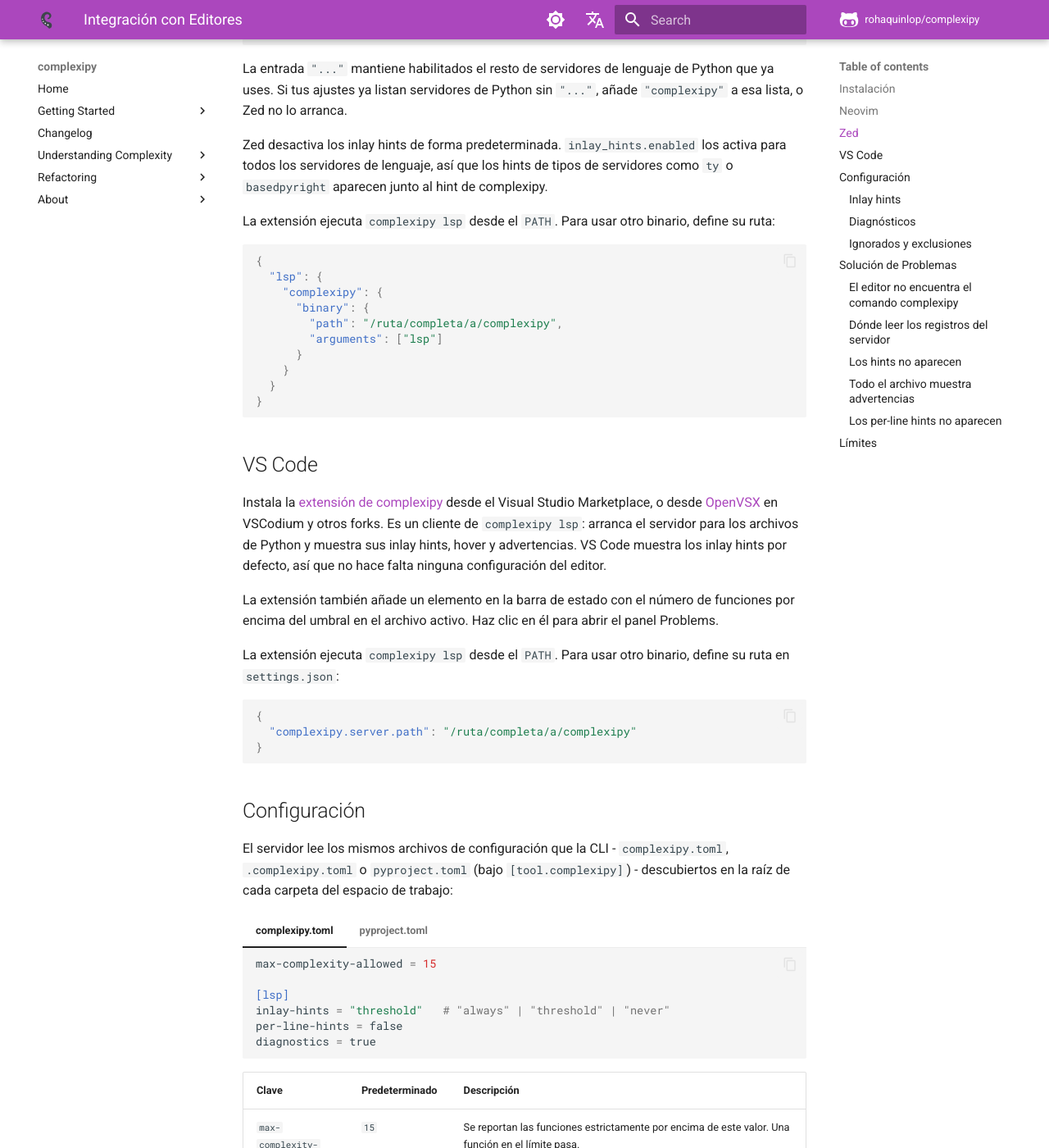
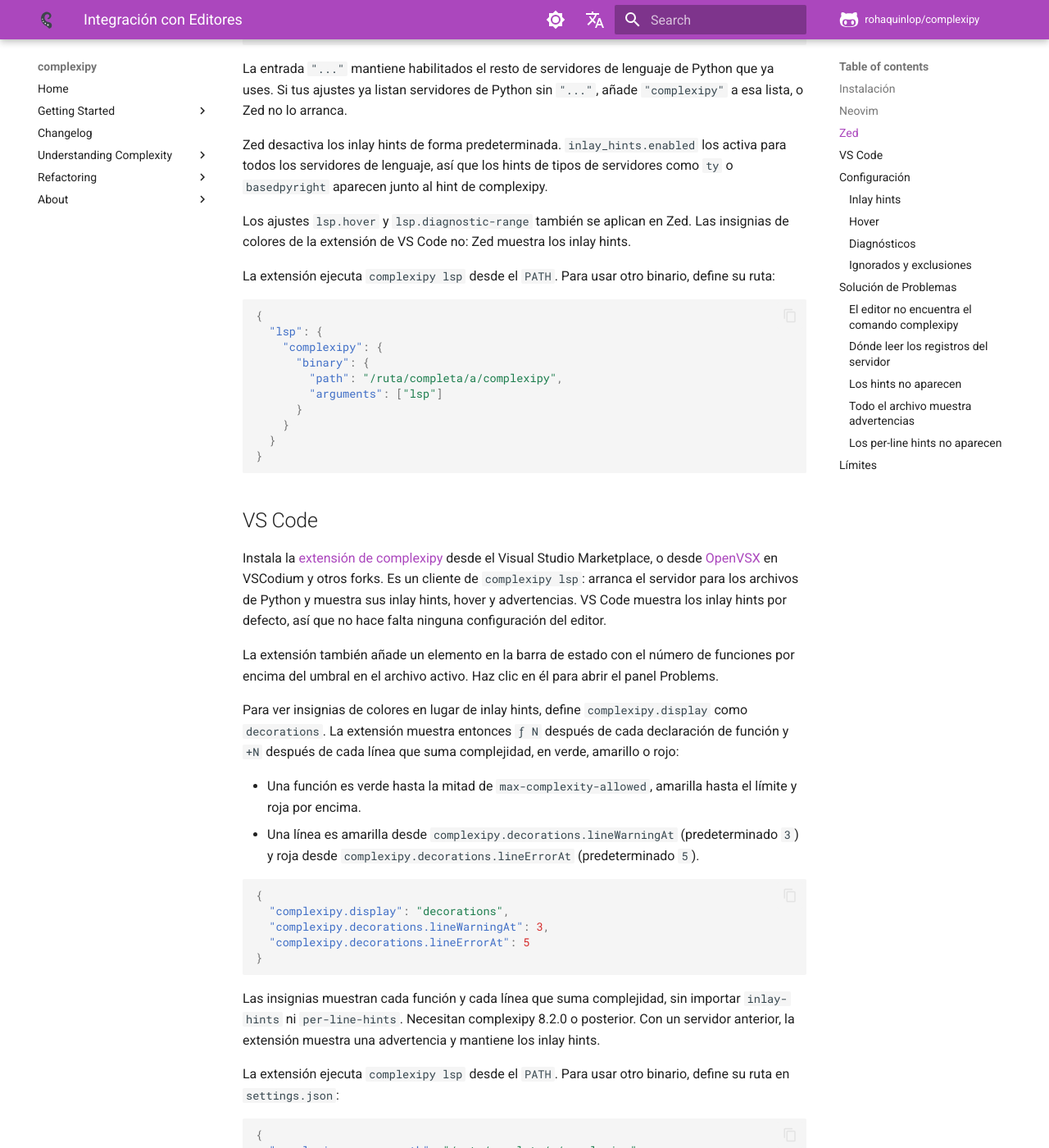
Before and after one commit to rohaquinlop/complexipy, an MkDocs documentation site: the page built from docs/es/editors.md, in a window 1280 px wide and 1400 px high, scrolled down 2061 px. Shown: the whole window at 82% size. Built offline with MkDocs 1.6.1 and Material for MkDocs 9.7.7, drawn with Linux system fonts in a browser that asks for light colours; comment, search, counter and statistics services are not loaded; some of the changed text lies outside the part shown.

Commit message:
docs(editors): document hover, diagnostic-range, and colored badges

````diff
--- a/docs/es/editors.md
+++ b/docs/es/editors.md
@@ -11,13 +11,13 @@
 
 - **Inlay hints** - la complejidad cognitiva de una función, mostrada al final
   de su línea `def` como `cognitive: 18`.
-- **Hover** - al pasar el cursor por cualquier punto dentro de una función se
+- **Hover** - al pasar el cursor por las líneas `def` de una función se
   muestra su nombre, su complejidad cognitiva, si supera el umbral permitido y
   el título de la principal sugerencia de refactorización cuando existe.
 - **Diagnósticos** - una advertencia por cada función que supere
   `max-complexity-allowed`, con el mensaje
-  `cognitive complexity 18 exceeds the allowed 15` en un rango que cubre toda
-  la función.
+  `cognitive complexity 18 exceeds the allowed 15` sobre el nombre de la
+  función.
 
 Los resultados se actualizan mientras escribes. El servidor usa sincronización
 completa del documento y analiza solo los documentos que tienes abiertos, así
@@ -103,6 +103,10 @@
 activa para todos los servidores de lenguaje, así que los hints de tipos de
 servidores como `ty` o `basedpyright` aparecen junto al hint de complexipy.
 
+Los ajustes `lsp.hover` y `lsp.diagnostic-range` también se aplican en Zed.
+Las insignias de colores de la extensión de VS Code no: Zed muestra los inlay
+hints.
+
 La extensión ejecuta `complexipy lsp` desde el `PATH`. Para usar otro binario,
 define su ruta:
 
@@ -134,6 +138,30 @@
 funciones por encima del umbral en el archivo activo. Haz clic en él para abrir
 el panel Problems.
 
+Para ver insignias de colores en lugar de inlay hints, define
+`complexipy.display` como `decorations`. La extensión muestra entonces `ƒ N`
+después de cada declaración de función y `+N` después de cada línea que suma
+complejidad, en verde, amarillo o rojo:
+
+- Una función es verde hasta la mitad de `max-complexity-allowed`, amarilla
+  hasta el límite y roja por encima.
+- Una línea es amarilla desde `complexipy.decorations.lineWarningAt`
+  (predeterminado `3`) y roja desde `complexipy.decorations.lineErrorAt`
+  (predeterminado `5`).
+
+```json
+{
+  "complexipy.display": "decorations",
+  "complexipy.decorations.lineWarningAt": 3,
+  "complexipy.decorations.lineErrorAt": 5
+}
+```
+
+Las insignias muestran cada función y cada línea que suma complejidad, sin
+importar `inlay-hints` ni `per-line-hints`. Necesitan complexipy 8.2.0 o
+posterior. Con un servidor anterior, la extensión muestra una advertencia y
+mantiene los inlay hints.
+
 La extensión ejecuta `complexipy lsp` desde el `PATH`. Para usar otro binario,
 define su ruta en `settings.json`:
 
@@ -158,6 +186,8 @@
     inlay-hints = "threshold"   # "always" | "threshold" | "never"
     per-line-hints = false
     diagnostics = true
+    diagnostic-range = "name"   # "name" | "function"
+    hover = "signature"         # "signature" | "function" | "never"
     ```
 
 === "pyproject.toml"
@@ -170,6 +200,8 @@
     inlay-hints = "threshold"   # "always" | "threshold" | "never"
     per-line-hints = false
     diagnostics = true
+    diagnostic-range = "name"   # "name" | "function"
+    hover = "signature"         # "signature" | "function" | "never"
     ```
 
 | Clave | Predeterminado | Descripción |
@@ -180,6 +212,8 @@
 | `lsp.inlay-hints` | `"threshold"` | Cuándo mostrar el hint por función: `"threshold"`, `"always"` o `"never"`. |
 | `lsp.per-line-hints` | `false` | Muestra además un hint `+N` en cada línea con un incremento de complejidad distinto de cero. |
 | `lsp.diagnostics` | `true` | Publica advertencias para las funciones por encima de `max-complexity-allowed`. |
+| `lsp.diagnostic-range` | `"name"` | Qué subraya la advertencia: `"name"` el nombre de la función, o `"function"` toda la función. |
+| `lsp.hover` | `"signature"` | Dónde responde el hover: `"signature"` en las líneas `def`, `"function"` en cualquier línea de la función, o `"never"`. |
 
 El servidor ignora el resto de claves del mismo archivo: `paths`, `quiet`,
 `failed`, `sort`, `color`, `output`, `output-format`, `cache-dir`,
@@ -223,12 +257,24 @@
 El servidor reporta las mismas funciones que reporta `complexipy <path>`:
 funciones de nivel superior, más los métodos de las clases. Una función
 anidada dentro de otra se pliega en su función padre, así que no tiene un hint
-propio. Por eso, al pasar el cursor dentro de una función anidada se muestra su
-función padre.
+propio. Por eso, con `hover = "function"`, al pasar el cursor dentro de una
+función anidada se muestra su función padre.
+
+### Hover
+
+- `hover = "signature"` (el predeterminado) responde solo en las líneas de la
+  declaración: desde la línea `def` hasta la línea que cierra la firma. Al
+  pasar el cursor por una llamada en el cuerpo, el hover propio del editor no
+  se ve afectado.
+- `hover = "function"` responde en cualquier línea de la función.
+- `hover = "never"` desactiva el hover.
 
 ### Diagnósticos
 
 - `diagnostics = false` no publica ninguna advertencia.
+- `diagnostic-range = "name"` (el predeterminado) subraya solo el nombre de la
+  función en su línea `def`. `diagnostic-range = "function"` subraya toda la
+  función.
 - El umbral reportado coincide con `complexipy <path>`: una función cuya
   complejidad **es igual** a `max-complexity-allowed` pasa. Solo se reportan
   los valores estrictamente mayores, como
````
Also changed, not shown: docs/editors.md (+47 -5 lines).
